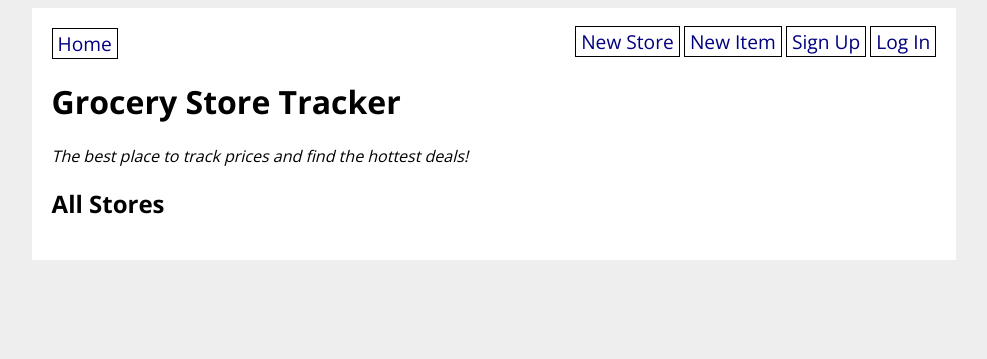
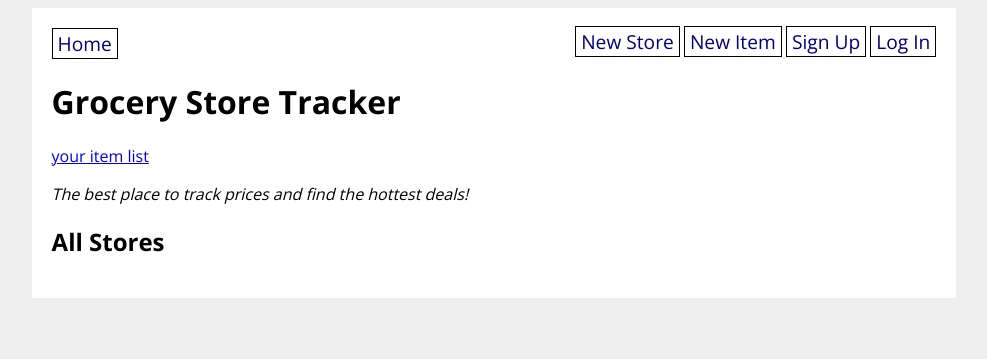
Before and after one commit to jsm-txt/BEW-1.2-Forms-Homework-main2, a Flask app: page / in a window 1280 px wide. Shown: the top 359 px of the page, without its empty margins (146-1133 px from the left). Run offline with Flask 2, Linux system fonts and the light colour scheme; data that the repository does not hold is empty.

Commit message:
finished routes and added extra templates

```diff
--- a/grocery_app/routes.py
+++ b/grocery_app/routes.py
@@ -68,6 +68,7 @@ def logout():
     return redirect(url_for('main.homepage'))
 
 @auth.route('/new_store', methods=['GET', 'POST'])
+@login_required
 def new_store():
     # TODO: Create a GroceryStoreForm
     form = GroceryStoreForm()
@@ -93,7 +94,8 @@ def new_store():
 
 
 
-@auth.route('/new_item', methods=['GET', 'POST'])
+@main.route('/new_item', methods=['GET', 'POST'])
+@login_required
 def new_item():
     # TODO: Create a GroceryItemForm
     form = GroceryItemForm()
@@ -114,13 +116,14 @@ def new_item():
         db.session.commit()
 
         flash('Item was created successfully.')
-        return redirect(url_for('auth.item_detail', item_id=new_item.id))
+        return redirect(url_for('main.item_detail', item_id=new_item.id))
 
     # TODO: Send the form to the template and use it to render the form fields
     return render_template('new_item.html',form=form)
 
 
 @auth.route('/store/<store_id>', methods=['GET', 'POST'])
+@login_required
 def store_detail(store_id):
     store = GroceryStore.query.get(store_id)
     # TODO: Create a GroceryStoreForm and pass in `obj=store`
@@ -144,7 +147,8 @@ def store_detail(store_id):
     return render_template('store_detail.html', store_id=store_id, form=form, store=store)
 
 
-@auth.route('/item/<item_id>', methods=['GET', 'POST'])
+@main.route('/item/<item_id>', methods=['GET', 'POST'])
+@login_required
 def item_detail(item_id):
     item = GroceryItem.query.get(item_id)
     # TODO: Create a GroceryItemForm and pass in `obj=item`
@@ -156,14 +160,38 @@ def item_detail(item_id):
     # - redirect the user to the item detail page.
     if form.validate_on_submit():
         update_item = GroceryItem(
-            title=form.title.data,
-            address=form.address.data
+            name=form.name.data,
+            price=form.price.data,
+            category=form.category.data,
+            photo_url=form.photo_url.data,
+            store=form.store.data,
+            created_by=current_user
         )
         db.session.add(update_item)
         db.session.commit()
 
         flash('Item was updated successfully.')
-        return redirect(url_for('auth.store_detail', item_id=update_item.id))
+        return redirect(url_for('main.item_detail', item_id=update_item.id))
+
     # TODO: Send the form to the template and use it to render the form fields
     item = GroceryItem.query.get(item_id)
     return render_template('item_detail.html', item_id=item_id ,form=form, item=item)
+
+@main.route('/add_to_shopping_list/<item_id>', methods=['POST'])
+def add_to_shopping_list(item_id):
+    item = GroceryItem.query.get(item_id)
+    shopping_list = User(
+        shopping_list_items=item)
+    db.session.add(shopping_list)
+    db.session.commit()
+    flash('successful')
+    return redirect(url_for('main.store_detail', item_id=item.id))
+
+@main.route('/shopping_list')
+@login_required
+def shopping_list():
+    # ... get logged in user's shopping list items ...
+    # ... display shopping list items in a template ...
+    slist = User.shopping_list_items.query.all()
+    return render_template('list.html',
+        slist=slist)
--- a/grocery_app/templates/home.html
+++ b/grocery_app/templates/home.html
@@ -2,6 +2,9 @@
 {% block content %}
 
 <h1>Grocery Store Tracker</h1>
+<a href="/shopping_list">
+    your item list
+</a>
 
 <p><em>The best place to track prices and find the hottest deals!</em></p>
 
--- a/grocery_app/templates/new_item.html
+++ b/grocery_app/templates/new_item.html
@@ -3,7 +3,7 @@
 
 <h1>New Item</h1>
 
-<form method="POST" action="{{ url_for('auth.new_item') }}">
+<form method="POST" action="{{ url_for('main.new_item') }}">
     {{ form.csrf_token }}
     <fieldset>
         <legend>Please enter your information:</legend>
--- a/grocery_app/templates/store_detail.html
+++ b/grocery_app/templates/store_detail.html
@@ -16,7 +16,7 @@
 
     </div>
     {% endfor %}
-    <p><strong>Creator: ${{ store.created_by }}</strong></p>
+    <p><strong>Creator: {{ store.created_by }}</strong></p>
 </div>
 
 
```
Also changed, not shown: grocery_app/models.py (+22 -0 lines), grocery_app/templates/item_detail.html (+9 -2 lines), grocery_app/templates/list.html (added, +10 -0 lines), grocery_app/database.db.
